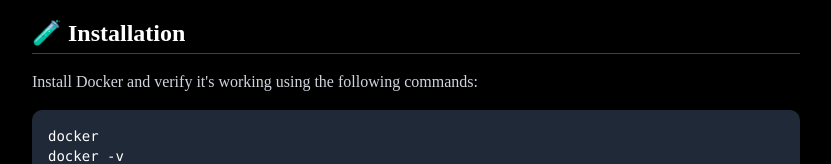
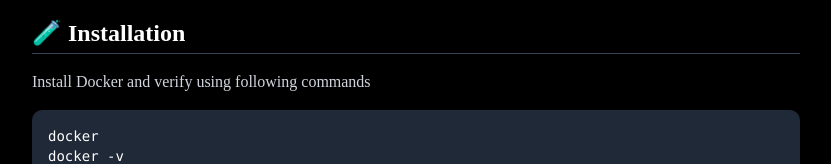
Before and after one commit to rudranarayan-01/rudranarayan-next, a Next.js app: page /blog in a window 1280 px wide. Shown: the part 331-495 px from the top of the page, without its empty margins (224-1055 px from the left). Built offline with nearby package versions, Linux system fonts and the light colour scheme.

Commit message:
import and removed unused imports

```diff
--- a/src/app/components/DockerTutorial.tsx
+++ b/src/app/components/DockerTutorial.tsx
@@ -32,7 +32,7 @@
                 >
                     <h2 className="text-2xl font-semibold text-white border-b border-gray-700 pb-1">🧪 Installation</h2>
                     <p className="text-gray-300">
-                        Install Docker and verify it's working using the following commands:
+                        Install Docker and verify using following commands
                     </p>
                     <CodeBlock code={`docker
 docker -v`} />
--- a/src/app/components/Footer.tsx
+++ b/src/app/components/Footer.tsx
@@ -1,5 +1,4 @@
 import { motion } from "motion/react";
-import { fadeInRight, fadeInUp } from "../data/variants";
 
 const Footer = () => {
   return (
--- a/src/app/components/Projects.tsx
+++ b/src/app/components/Projects.tsx
@@ -5,7 +5,7 @@
 import { motion } from "motion/react";
 import { FiExternalLink } from "react-icons/fi";
 import { FaGithub } from "react-icons/fa";
-import { fadeInRight, fadeInUp, fadeInUpDelay, fadeInUpLarge } from "../data/variants";
+import { fadeInUp, fadeInUpDelay, fadeInUpLarge } from "../data/variants";
 
 const Projects = React.forwardRef<HTMLElement, unknown>((props, ref) => {
   const [isLargeScreen, setIsLargeScreen] = useState(false);
--- a/src/app/data/data.ts
+++ b/src/app/data/data.ts
@@ -33,6 +33,7 @@
 import { IoLogoGithub } from "react-icons/io";
 import { SiScikitlearn, SiPytorch, SiOpencv, SiTensorflow, SiPandas, SiFlask, SiDjango, SiExpo } from "react-icons/si";
 
+import React from 'react';
 // List your technical skills below
 export const skills = [
   { name: "Python", icon: BiLogoPython, color: "#1338BE" },
--- a/src/app/layout.tsx
+++ b/src/app/layout.tsx
@@ -2,6 +2,7 @@
 import { Outfit } from "next/font/google";
 import "./globals.css";
 import RippleCursor from "./components/RippleCursor";
+import React from 'react';
 
 const outfit = Outfit({
   subsets: ["latin"],
```
